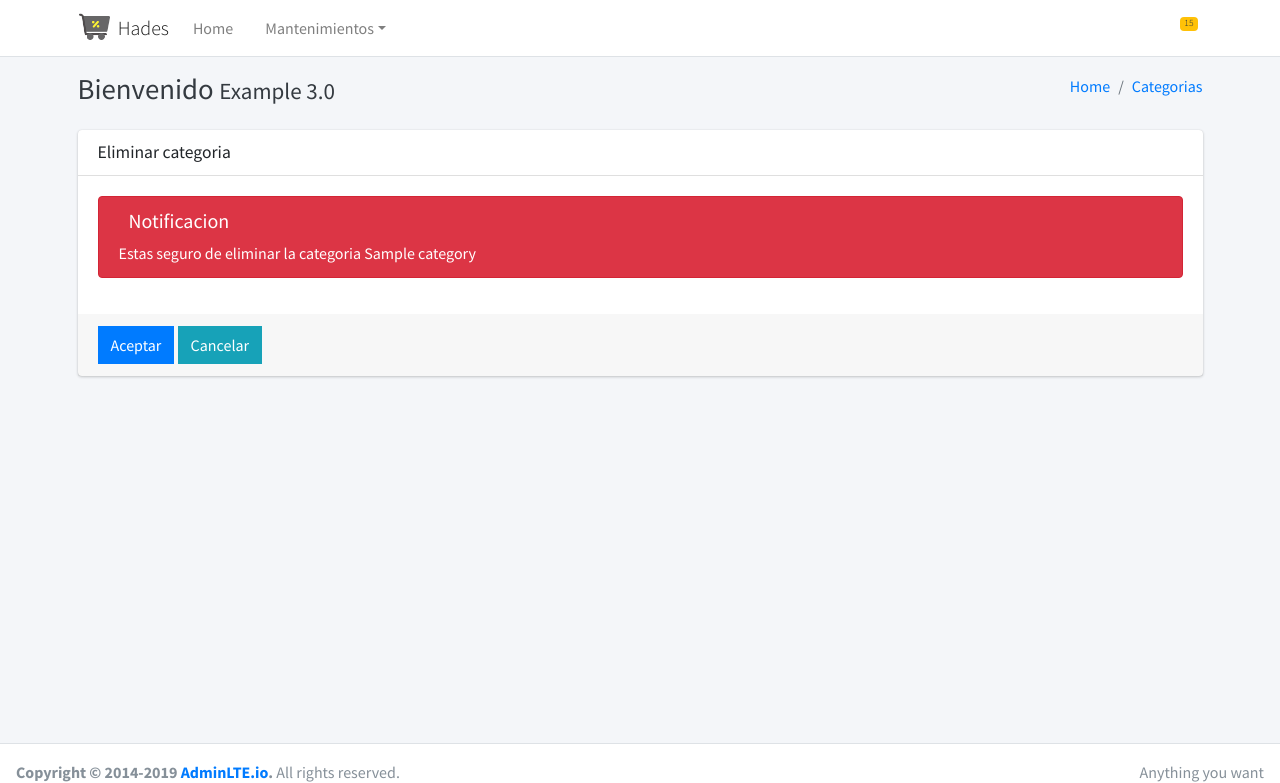
After one commit to OhDany/hades, a Django app: page /erp/category/delete/1/ in a window 1280 px wide. The commit adds this page. Shown: the top 783 px of the page. Run offline with Django 3.2, Linux system fonts and the light colour scheme; tables that the repository leaves empty hold one stand-in row (values such as "Sample post"); some libraries are stand-ins or nearby versions.

Commit message:
Eliminando registros con DeleteViews

```diff
--- /dev/null
+++ b/core/erp/templates/category/delete.html
@@ -0,0 +1 @@
+{% extends 'delete.html' %}
--- a/core/erp/urls.py
+++ b/core/erp/urls.py
@@ -1,6 +1,6 @@
 from django.urls import path
 
-from .views.category.views import CategoryListView, CategoryCreateView, CategoryUpdateView
+from .views.category.views import CategoryDeleteView, CategoryListView, CategoryCreateView, CategoryUpdateView
 
 app_name = 'erp'
 
@@ -9,4 +9,6 @@ urlpatterns = [
     path('category/add/', CategoryCreateView.as_view(), name='category_create'),
     path('category/edit/<int:pk>/',
          CategoryUpdateView.as_view(), name='category_update'),
+    path('category/delete/<int:pk>/',
+         CategoryDeleteView.as_view(), name='category_delete'),
 ]
--- a/core/erp/views/category/views.py
+++ b/core/erp/views/category/views.py
@@ -3,7 +3,7 @@ from django.shortcuts import render
 from django.urls import reverse_lazy
 from django.utils.decorators import method_decorator
 from django.views.decorators.csrf import csrf_exempt
-from django.views.generic import ListView, CreateView, UpdateView
+from django.views.generic import ListView, CreateView, UpdateView, DeleteView
 
 from core.erp.forms import CategoryForm
 from core.erp.models import Category
@@ -106,3 +106,16 @@ class CategoryUpdateView(UpdateView):
         context['list_url'] = reverse_lazy('erp:category_list')
         context['action'] = 'edit'
         return context
+
+
+class CategoryDeleteView(DeleteView):
+    model = Category
+    template_name = 'category/delete.html'
+    success_url = reverse_lazy('erp:category_list')
+
+    def get_context_data(self, **kwargs):
+        context = super().get_context_data(**kwargs)
+        context['title'] = 'Eliminar categoria'
+        context['entity'] = 'Categorias'
+        context['list_url'] = reverse_lazy('erp:category_list')
+        return context
--- /dev/null
+++ b/templates/delete.html
@@ -0,0 +1,39 @@
+{% extends 'body.html' %} {% block content %}
+<form method="post" action=".">
+   <div class="card card-default">
+      <div class="card-header">
+         <h3 class="card-title">
+            <i class="fas fa-plus"></i>
+            {{ title }}
+         </h3>
+      </div>
+      <div class="card-body">
+         {% csrf_token %} {% if form.errors %}
+         <div class="alert alert-danger alert-dismissible">
+            <button type="button" class="close" data-dismiss="alert" aria-hidden="true">x</button>
+            <h5>
+               <i class="icon fas fa-ban"></i> Ha ocurrido un error al querer guardar el registro
+            </h5>
+            <ul>
+               {% for field in form %} {% for error in field.errors %}
+               <li>{{ error }}</li>
+               {% endfor %} {% endfor %}
+            </ul>
+         </div>
+         {% endif %}
+         <div class="alert alert-danger alert-dismissible">
+            <h5><i class="icon fas fa-ban"></i> Notificacion</h5>
+            Estas seguro de eliminar la categoria {{ object.name }}
+         </div>
+      </div>
+      <div class="card-footer">
+         <button type="submit" class="btn btn-primary btn-flat btnTest">
+            <i class="fas fa-save"></i> Aceptar
+         </button>
+         <a href="{{ list_url }}" class="btn btn-info btn-flat btnTest">
+            <i class="fas fa-times"></i> Cancelar
+         </a>
+      </div>
+   </div>
+</form>
+{% endblock %}
```
Also changed, not shown: core/erp/templates/category/list.html (+6 -2 lines).
